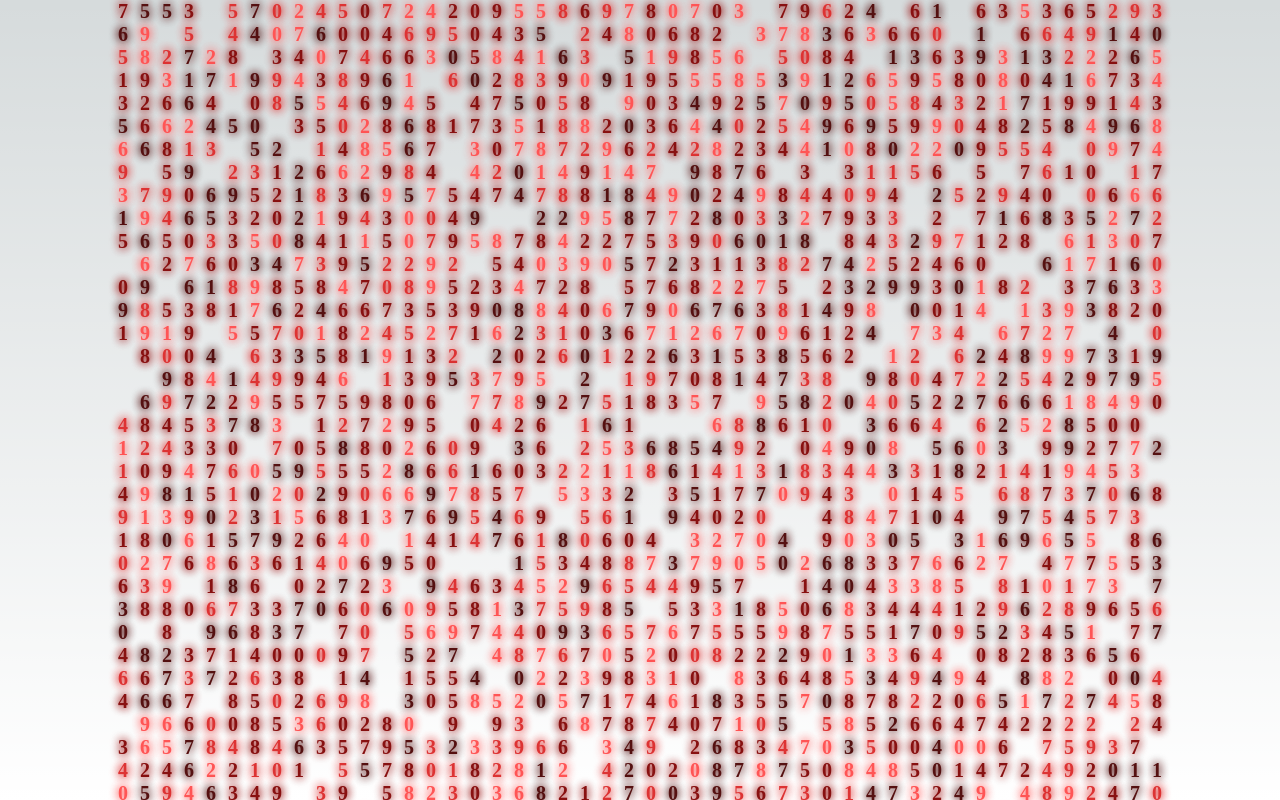
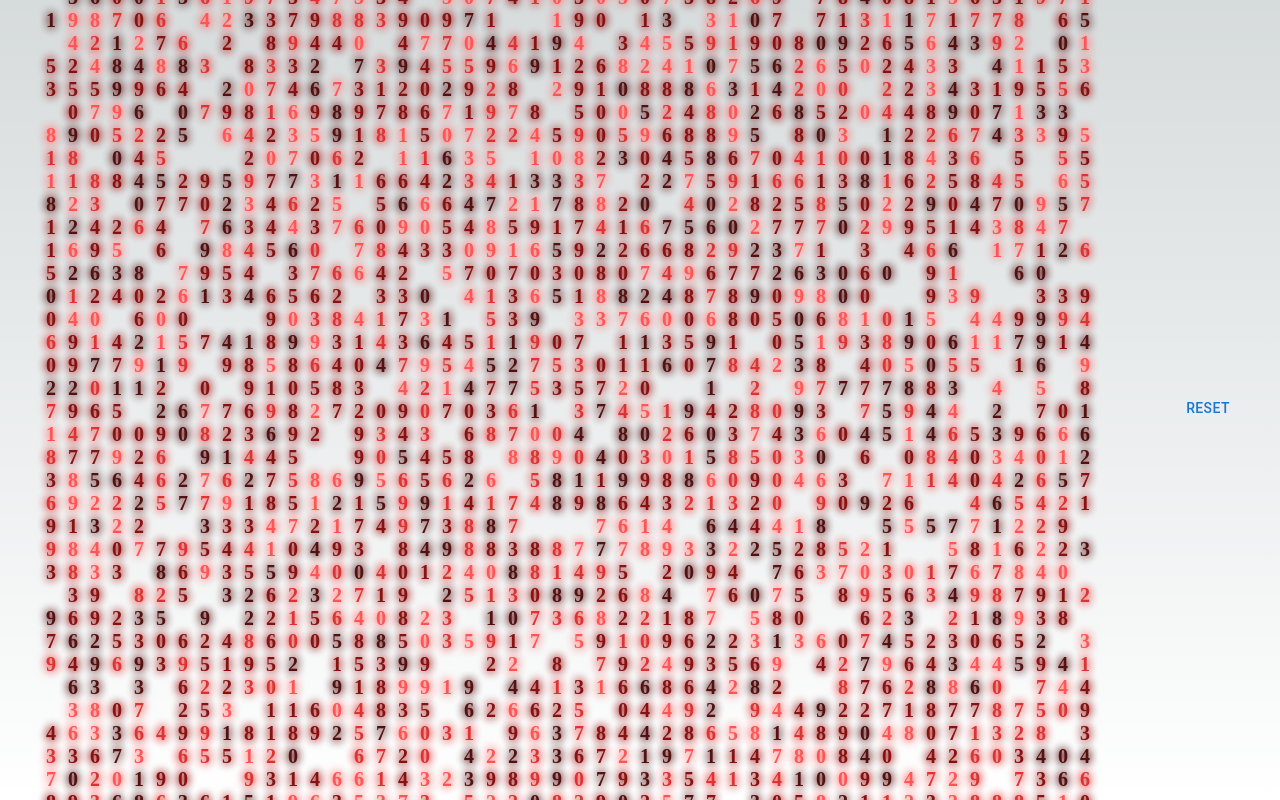
Before and after one commit to levx-me/neo, a Next.js app: page / in a window 1280 px wide. Built offline with nearby package versions, Linux system fonts and the light colour scheme; a web font is replaced by a local one.

Commit message:
matrix reset

```diff
--- a/src/Components/Character.tsx
+++ b/src/Components/Character.tsx
@@ -5,31 +5,41 @@ import localFont from 'next/font/local';
 import { Box } from '@mui/material';
 import { getNextChar, getNextHieroglyph, getRandomChar, getRandomHieroglyph } from '@/Helpers';
 import { useMousedownContext } from '@/Hooks/useMousedownContext';
+import { useMatrixContext } from '@/Hooks/useMatrixContext';
 
 export const TickingTimeBomb = localFont({ src: '/TickingTimebombBB.ttf' });
 export const Character: FC<ICharacterProps> = ({ data }) => {
     const [isStarted, setisStarted] = React.useState<boolean>(false);
-    const [isHieroglyph, setIsHieroglyph] = React.useState<boolean>(false);
     const [character, setCharacter] = React.useState<string>(data.char);
     const mouseDown = useMousedownContext();
+    const matrix = useMatrixContext();
+    const isHieroglyph = matrix.matrix[data.y][data.x].hieroglyph;
 
     useEffect(() => {
         if (!isStarted) {
             setTimeout(() => {
                 setisStarted(true);
-            }, 1000);
+            }, 1);
         }
     }, []);
 
     function changeHieroglyph() {
-        setIsHieroglyph(true);
+        matrix.setHieroglyph(data.x, data.y, true, '');
         setCharacter(getRandomHieroglyph());
     }
 
     function changeCharacter() {
-        setIsHieroglyph(false);
+        matrix.setHieroglyph(data.x, data.y, false, '');
         setCharacter(getRandomChar());
     }
+
+    useEffect(() => {
+        if (isHieroglyph) {
+            setCharacter(getRandomHieroglyph());
+        } else {
+            setCharacter(getRandomChar());
+        }
+    }, [isHieroglyph]);
 
     useEffect(() => {
         let intervalId: any;
@@ -66,6 +76,7 @@ export const Character: FC<ICharacterProps> = ({ data }) => {
     return (
         <Box
             onClick={(event: React.MouseEvent<HTMLDivElement>) => {
+                console.log('x: ', data.x, ' y ', data.y);
                 changeHieroglyph();
             }}
             onContextMenu={(event: React.MouseEvent<HTMLDivElement>) => {
--- a/src/Components/Matrix.tsx
+++ b/src/Components/Matrix.tsx
@@ -1,103 +1,26 @@
-"use client";
-import { Box, Grid } from "@mui/material";
-import React, { FC, useEffect } from "react";
-import { Character } from "./Character";
-import {
-  ICharacter,
-  IMatrix,
-  IRow,
-  TColor,
-  THexColor,
-  chars,
-  colors,
-} from "@/Types";
-import {
-  COLUMNS,
-  ROWS,
-  getRandomChar,
-  getRandomColor,
-  getRandomInterval,
-} from "@/Helpers";
-import { useMouseDown } from "@/Hooks/mouseDown";
-import { useMousedownContext } from "@/Hooks/useMousedownContext";
+'use client';
+import { Button, Grid } from '@mui/material';
+import React, { FC, ReactNode } from 'react';
+import { useMousedownContext } from '@/Hooks/useMousedownContext';
+import { useMatrixContext } from '@/Hooks/useMatrixContext';
 
 export const Matrix: FC = () => {
-  const [Matrix, setMatrixRender] = React.useState<any>(null);
-
     const mouseDown = useMousedownContext();
-
-  function generateRow(columns: number, rowIndex: number): IRow {
-    const row: IRow = [];
-    for (let colIndex = 0; colIndex < columns; colIndex++) {
-      row.push({
-        char: getRandomChar(),
-        color: getRandomColor(),
-        interval: getRandomInterval(),
-        hieroglyph: false,
-        x: colIndex,
-        y: rowIndex,
-      });
-    }
-    return row;
-  }
-
-  function buildMatrix(rows: number, columns: number): IMatrix {
-    const matrix: IMatrix = [];
-    for (let index = 0; index < rows; index++) {
-      const row: IRow = generateRow(columns, index);
-      matrix.push(row);
-    }
-    return matrix;
-  }
-  const [matrix, setMatrix] = React.useState<IMatrix>(
-    buildMatrix(ROWS, COLUMNS)
-  );
-
-  const matrixComponents = (
-    <div>
-      {matrix.map((row: IRow, rowIndex: number) => (
-        <div key={`row-${rowIndex}`}>
-          {row.map((char: ICharacter, colIndex: number) => (
-            <Character data={char} key={`col-${colIndex}`} />
-          ))}
-        </div>
-      ))}
-    </div>
-  );
-
-  const [isStarted, setisStarted] = React.useState<boolean>(false);
-
-  useEffect(() => {
-    if (!isStarted) {
-      setTimeout(() => {
-        setisStarted(true);
-      }, 1000);
-    }
-  }, []);
-
-  useEffect(() => {
-    if (isStarted) {
-      setMatrix(buildMatrix(ROWS, COLUMNS));
-      setMatrixRender(matrixComponents);
-    }
-  }, [isStarted]);
-
+    const Matrix = useMatrixContext();
     return (
         <Grid
             container
-      justifyContent={"center"}
-      alignItems={"center"}
-      sx={{ height: "100vh" }}
+            direction={'column'}
+            justifyContent={'center'}
+            alignItems={'center'}
+            sx={{
+                height: '100vh',
+            }}
             onContextMenu={(e) => e.preventDefault()}
             onMouseDown={(event: React.MouseEvent<HTMLDivElement>) => {
                 if (event.button === 0) {
-          // Left click
-          console.log("Left click");
                     mouseDown.handleMouseDown(true);
                 } else if (event.button === 2) {
-          // Right click
-          console.log("Right click");
-          // Prevent the context menu from appearing on right click
                     mouseDown.handleRightMouseDown(true);
                 }
             }}
@@ -106,9 +29,14 @@ export const Matrix: FC = () => {
                 mouseDown.handleRightMouseDown(false);
             }}
         >
-      <Grid item>
-        {Matrix}
-        {/* {matrixComponents} */}
+            <Grid item>{Matrix.Matrix}</Grid>
+            <Grid
+                item
+                sx={{
+                    marginTop: '1rem',
+                }}
+            >
+                <Button onClick={Matrix.resetMatrix}>Reset</Button>
             </Grid>
         </Grid>
     );
--- /dev/null
+++ b/src/Context/MatrixContext.tsx
@@ -0,0 +1,94 @@
+import { Character } from '@/Components/Character';
+import { COLUMNS, ROWS, getRandomChar, getRandomColor, getRandomInterval } from '@/Helpers';
+import { ICharacter, IMatrix, IRow } from '@/Types';
+import React, { createContext, ReactNode, useEffect } from 'react';
+import { FC } from 'react';
+export interface IMatrixContext {
+    Matrix: ReactNode | null;
+    matrix: IMatrix;
+    setHieroglyph: (
+        x: number,
+        y: number,
+        isHieroglyph: boolean,
+        hieroglyphColor: string,
+    ) => void;
+    resetMatrix: () => void;
+}
+export const MatrixContext = createContext<IMatrixContext>({
+    Matrix: null,
+    setHieroglyph: (x: number, y: number, isHieroglyph: boolean, hieroglyphColor: string) => {},
+    matrix: [],
+    resetMatrix: () => {},
+});
+export const MatrixProvider: FC<{ children: ReactNode }> = (props) => {
+    const [matrix, setMatrix] = React.useState<IMatrix>(buildMatrix(ROWS, COLUMNS));
+    const [Matrix, setMatrixRender] = React.useState<ReactNode>(null);
+
+    function generateRow(columns: number, rowIndex: number): IRow {
+        const row: IRow = [];
+        for (let colIndex = 0; colIndex < columns; colIndex++) {
+            row.push({
+                char: getRandomChar(),
+                color: getRandomColor(),
+                interval: getRandomInterval(),
+                hieroglyph: false,
+                hieroglyphColor: '',
+                x: colIndex,
+                y: rowIndex,
+            });
+        }
+        return row;
+    }
+
+    function buildMatrix(rows: number, columns: number): IMatrix {
+        const matrix: IMatrix = [];
+        for (let index = 0; index < rows; index++) {
+            const row: IRow = generateRow(columns, index);
+            matrix.push(row);
+        }
+        return matrix;
+    }
+    const matrixComponents = (
+        <div>
+            {matrix.map((row: IRow, rowIndex: number) => (
+                <div key={`row-${rowIndex}`}>
+                    {row.map((char: ICharacter, colIndex: number) => (
+                        <Character data={char} key={`col-${colIndex}`} />
+                    ))}
+                </div>
+            ))}
+        </div>
+    );
+    useEffect(() => {
+        setTimeout(() => {
+            setMatrix(buildMatrix(ROWS, COLUMNS));
+            setMatrixRender(matrixComponents);
+        }, 100);
+    }, []);
+
+    function resetMatrix() {
+        const newMatrix: IMatrix = [];
+        matrix.forEach((row: IRow) => {
+            const newRow: IRow = [];
+            row.forEach((char: ICharacter) => {
+                newRow.push({ ...char, hieroglyph: false, char: getRandomChar() });
+            });
+            newMatrix.push(newRow);
+        });
+        setMatrix(newMatrix);
+        setMatrixRender(matrixComponents);
+    }
+
+    function setHieroglyph(x: number, y: number, hieroglyph: boolean, hieroglyphColor: string) {
+        const char = matrix[y][x];
+        let newMatrix = matrix;
+        newMatrix[y][x] = { ...char, hieroglyph, hieroglyphColor };
+        setMatrix(newMatrix);
+    }
+
+    return (
+        <MatrixContext.Provider value={{ Matrix, matrix, setHieroglyph, resetMatrix }}>
+            {props.children}
+        </MatrixContext.Provider>
+    );
+};
--- /dev/null
+++ b/src/Hooks/useMatrixContext.tsx
@@ -0,0 +1,5 @@
+import { MatrixContext } from '@/Context/MatrixContext';
+import { useContext } from 'react';
+export const useMatrixContext = () => {
+    return useContext(MatrixContext);
+};
--- a/src/Types/index.ts
+++ b/src/Types/index.ts
@@ -5,6 +5,7 @@ export interface ICharacter {
     interval: number;
     color: TColor;
     hieroglyph: boolean;
+    hieroglyphColor: string;
     x: number;
     y: number;
 }
@@ -16,33 +17,21 @@ export interface ICharacterProps {
     data: ICharacter;
 }
 
-export const chars = [" ", "0", "1", "2", "3", "4", "5", "6", "7", "8", "9"];
-export const hyeroglyphs = [
-  " ",
-  "𓅰",
-  "𓃰",
-  "𓀌",
-  "𓋍",
-  "𓍪",
-  "𓍴",
-  "𓇵",
-  "𓀒",
-  "𓂍",
-  "𓀫",
-];
+export const chars = [' ', '0', '1', '2', '3', '4', '5', '6', '7', '8', '9'];
+export const hyeroglyphs = [' ', '𓅰', '𓃰', '𓀌', '𓋍', '𓍪', '𓍴', '𓇵', '𓀒', '𓂍', '𓀫'];
 export interface TColor {
     color: THexColor;
     textShadow: string;
 }
 
 export const colors: Array<TColor> = [
-  { color: "#ff5555", textShadow: "0px 0px 10px #f66, 0px 0px 10px #f66" },
-  { color: "#dd3333", textShadow: "0px 0px 10px #d33, 0px 0px 10px #d33" },
+    { color: '#ff5555', textShadow: '0px 0px 10px #f66, 0px 0px 10px #f66' },
+    { color: '#dd3333', textShadow: '0px 0px 10px #d33, 0px 0px 10px #d33' },
     // { color: "#cc4444", textShadow: "0px 0px 10px #c44, 0px 0px 10px #c44" },
     // { color: "#44ff44", textShadow: "0px 0px 10px #c44, 0px 0px 10px #c44" },
     // { color: "#aa2222", textShadow: "0px 0px 10px #a22, 0px 0px 10px #a22" },
     // { color: "#2222cc", textShadow: "0px 0px 10px #22c, 0px 0px 10px #22c" },
-  { color: "#881111", textShadow: "0px 0px 10px #911, 0px 0px 10px #911" },
-  { color: "#881111", textShadow: "0px 0px 10px #911, 0px 0px 10px #911" },
-  { color: "#551111", textShadow: "0px 0px 10px #511, 0px 0px 10px #511" },
+    { color: '#881111', textShadow: '0px 0px 10px #911, 0px 0px 10px #911' },
+    { color: '#881111', textShadow: '0px 0px 10px #911, 0px 0px 10px #911' },
+    { color: '#551111', textShadow: '0px 0px 10px #511, 0px 0px 10px #511' },
 ];
```
Also changed, not shown: src/Hooks/mouseDown.tsx (deleted, +0 -20 lines), src/app/layout.tsx (+9 -6 lines), src/app/page.tsx (+7 -10 lines). Lines whose indentation alone changed are shown as unchanged.
